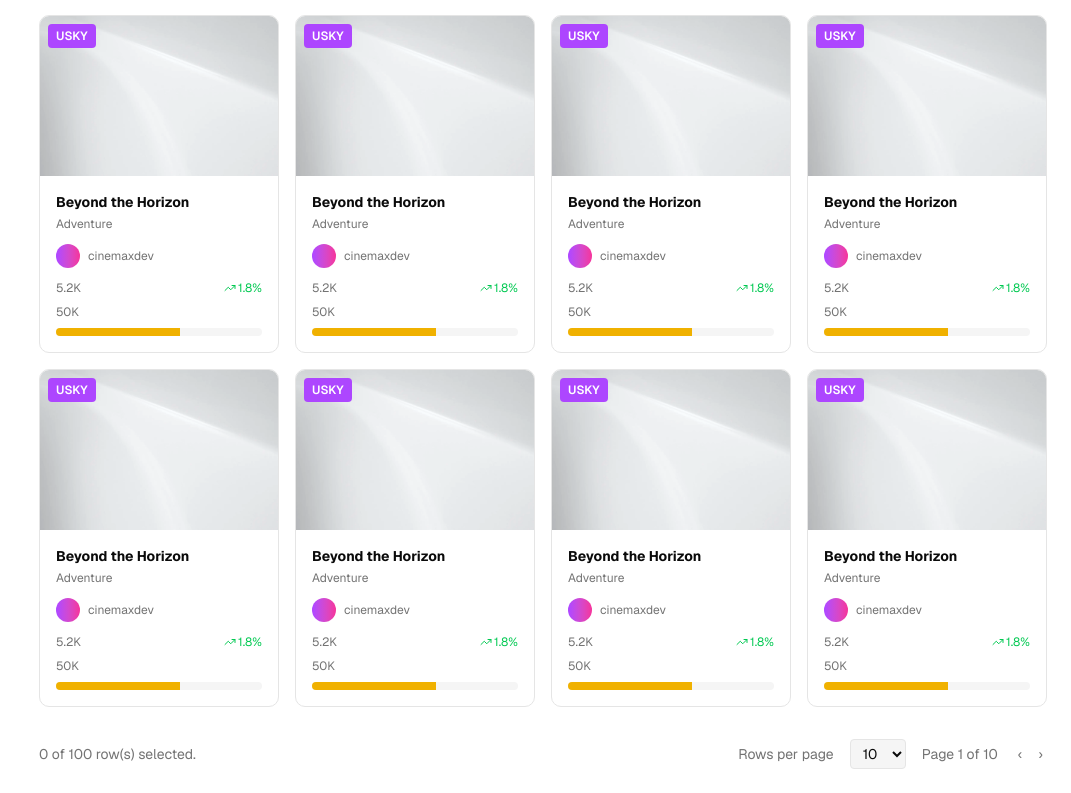
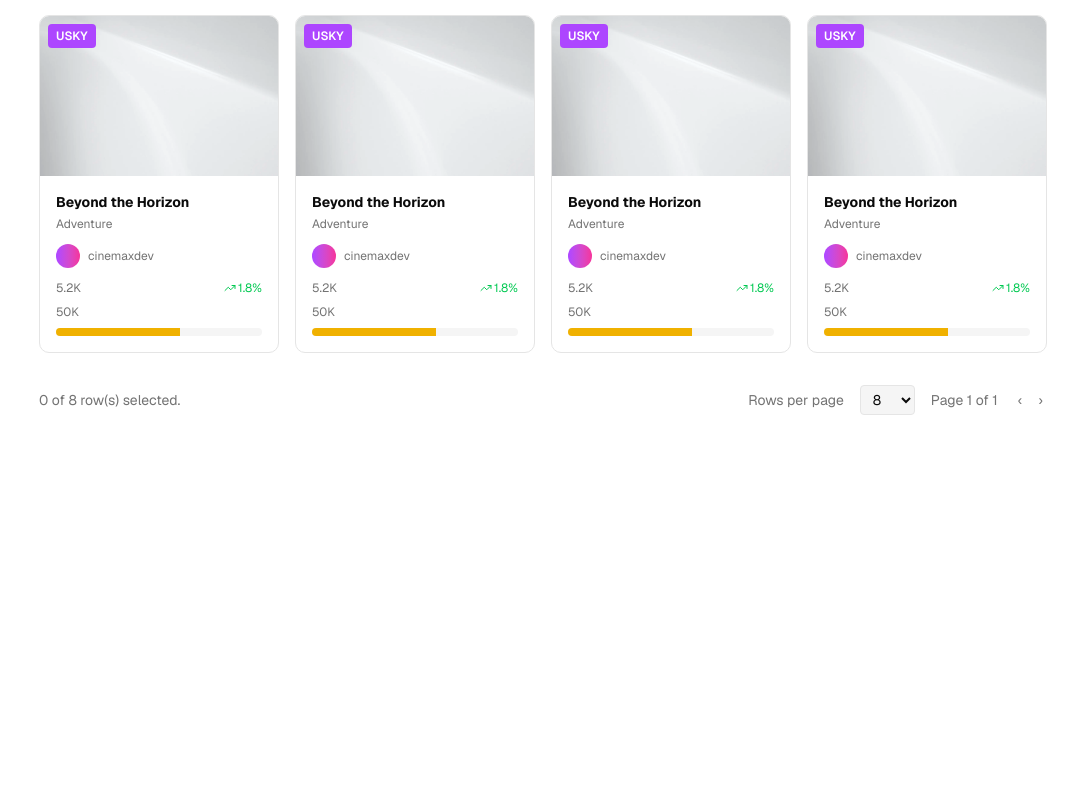
Before and after one commit to abdulmuti12/skyFE, a Next.js app: page / in a window 1280 px wide. Shown: the part 810-1603 px from the top of the page, without its empty margins (209-1280 px from the left). After the commit the page ends 1249 px from the top, so only its background shows below. Built offline with nearby package versions, Linux system fonts and the light colour scheme.

Commit message:
remove grid from 12 to 8

```diff
--- a/components/movie-grid.tsx
+++ b/components/movie-grid.tsx
@@ -5,9 +5,9 @@ import { useState } from "react"
 
 export function MovieGrid() {
   const [currentPage, setCurrentPage] = useState(1)
-  const itemsPerPage = 10
+  const itemsPerPage = 8 // ✅ hanya 8 data per halaman
 
-  const movies = Array.from({ length: 12 }, (_, i) => ({
+  const movies = Array.from({ length: 8 }, (_, i) => ({
     id: i + 1,
     title: "Beyond the Horizon",
     category: "Adventure",
@@ -22,6 +22,7 @@ export function MovieGrid() {
     <section>
       <h2 className="text-xl lg:text-2xl font-bold mb-4 lg:mb-6">Latest Movie</h2>
 
+      {/* Grid Movies */}
       <div className="grid grid-cols-2 lg:grid-cols-4 gap-3 lg:gap-4">
         {movies.map((movie) => (
           <div
@@ -77,16 +78,17 @@ export function MovieGrid() {
         ))}
       </div>
 
+      {/* Pagination / Footer Info */}
       <div className="flex flex-col lg:flex-row items-center justify-between mt-6 lg:mt-8 text-xs lg:text-sm text-muted-foreground gap-4">
-        <span className="hidden lg:block">0 of 100 row(s) selected.</span>
+        <span className="hidden lg:block">0 of 8 row(s) selected.</span>
         <div className="flex items-center gap-2 lg:gap-4">
           <span className="hidden lg:block">Rows per page</span>
           <select className="bg-muted border border-border rounded px-2 py-1 text-foreground text-xs lg:text-sm">
-            <option>10</option>
-            <option>20</option>
-            <option>50</option>
+            <option>8</option>
+            <option>16</option>
+            <option>24</option>
           </select>
-          <span className="text-xs lg:text-sm">Page {currentPage} of 10</span>
+          <span className="text-xs lg:text-sm">Page {currentPage} of 1</span>
           <div className="flex gap-1 lg:gap-2">
             <button className="p-1 hover:bg-muted rounded text-xs lg:text-sm">‹</button>
             <button className="p-1 hover:bg-muted rounded text-xs lg:text-sm">›</button>
```
